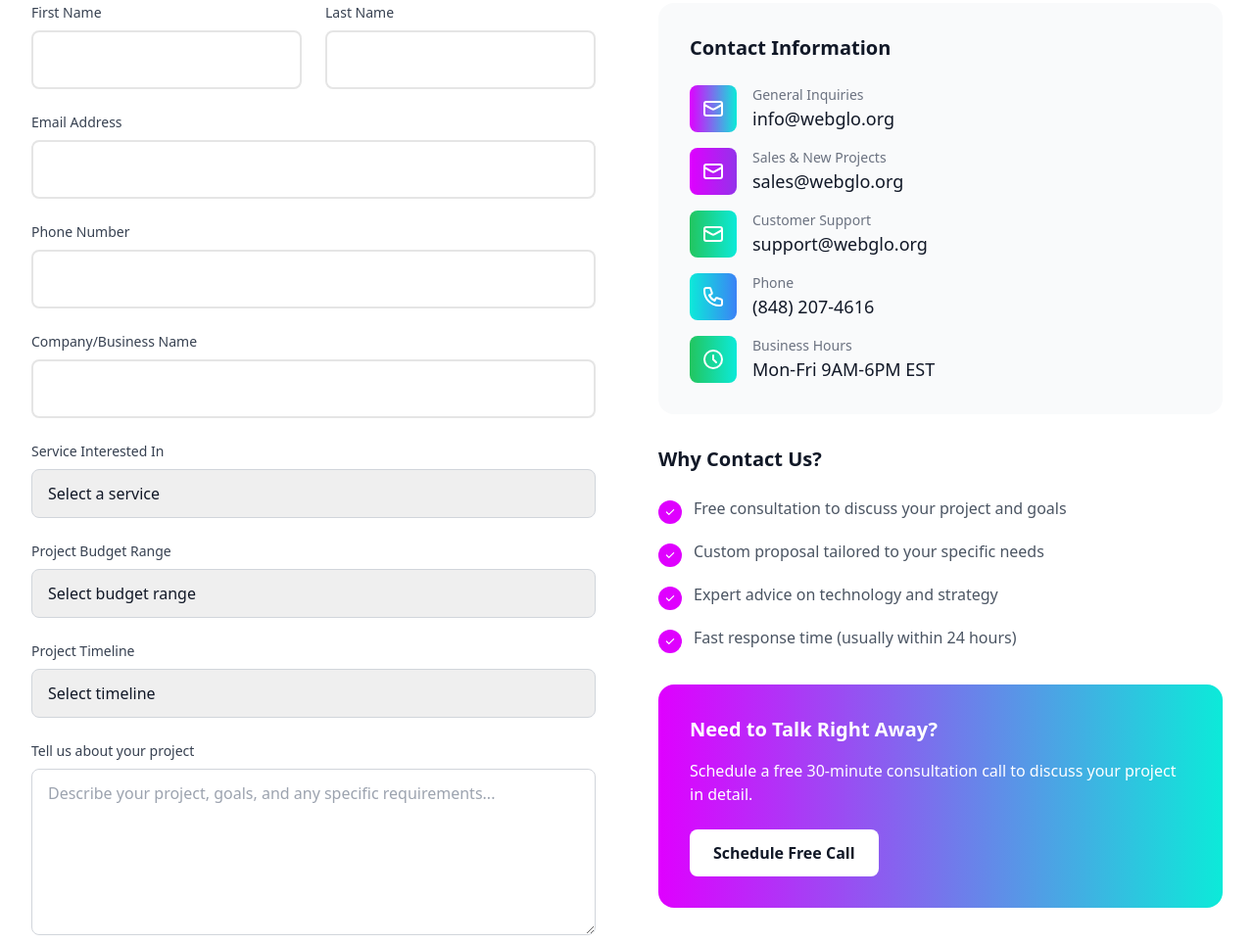
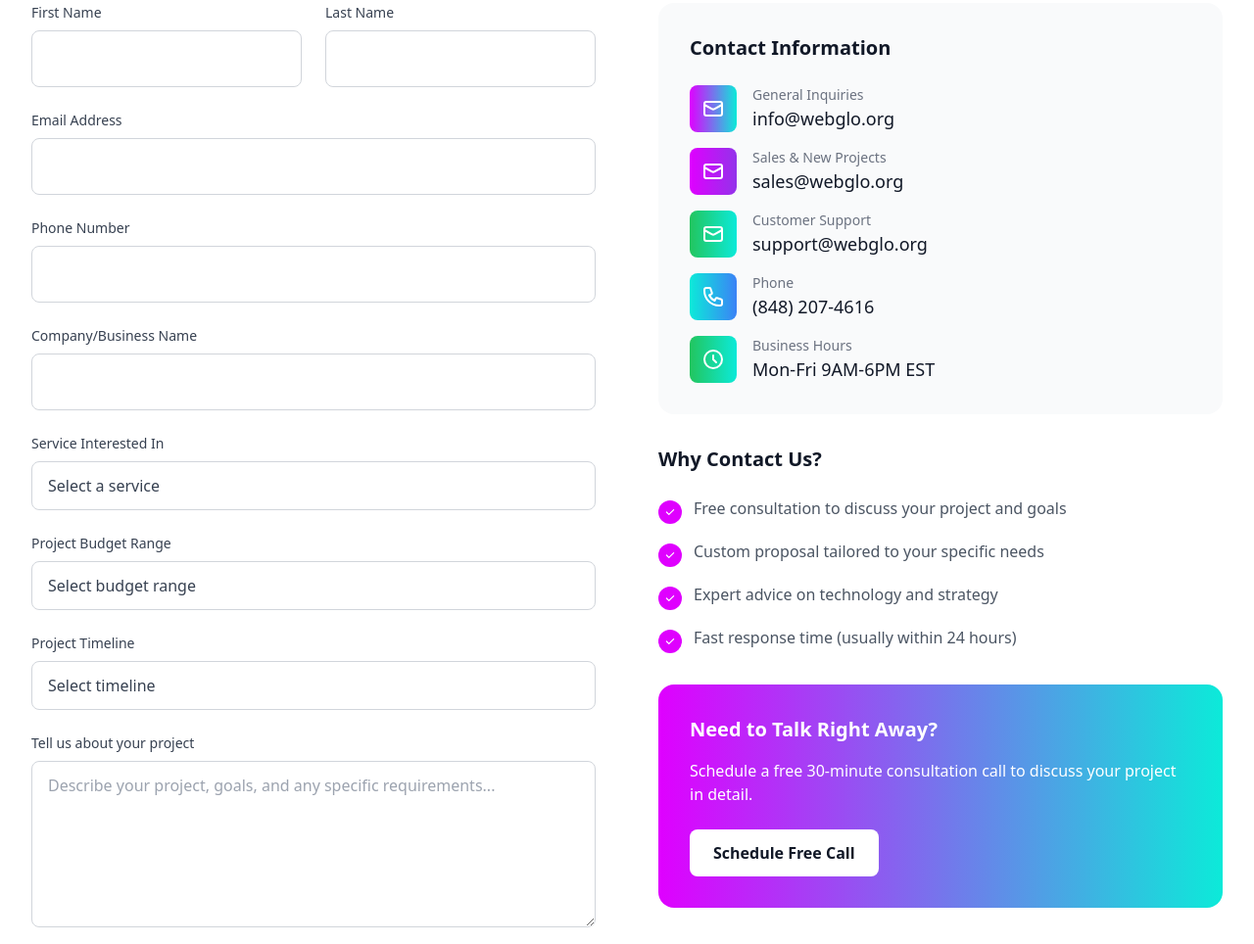
Before and after one commit to GeorgiyAleksanyan/webglo-site, a plain HTML site: page contact.html in a window 1280 px wide. Shown: the part 614-1578 px from the top of the page at 98% size. Drawn offline with nearby package versions, Linux system fonts and the light colour scheme.

Commit message:
Fix UI issues: blog search bar spacing and form input visibility
- Blog search bar: Fixed text overlap with search icon by adjusting padding and positioning
- Form inputs: Added explicit background and text colors for consistent visibility
- Updated all form elements (contact, newsletter) with bg-white and text-gray-900
- Enhanced CSS with !important rules to override any dark styling conflicts
- Added pointer-events-none to search icon to prevent interaction issues
- Improved placeholder visibility across all form inputs

```diff
--- a/contact.html
+++ b/contact.html
@@ -52,37 +52,37 @@
               <div>
                 <label for="firstName" class="block text-sm font-medium text-gray-700 mb-2">First Name</label>
                 <input type="text" id="firstName" name="firstName" required
-                       class="w-full px-4 py-3 border border-gray-300 rounded-lg focus:ring-2 focus:ring-[#df00ff] focus:border-transparent transition-colors">
+                       class="w-full px-4 py-3 border border-gray-300 rounded-lg focus:ring-2 focus:ring-[#df00ff] focus:border-transparent transition-colors bg-white text-gray-900">
               </div>
               <div>
                 <label for="lastName" class="block text-sm font-medium text-gray-700 mb-2">Last Name</label>
                 <input type="text" id="lastName" name="lastName" required
-                       class="w-full px-4 py-3 border border-gray-300 rounded-lg focus:ring-2 focus:ring-[#df00ff] focus:border-transparent transition-colors">
+                       class="w-full px-4 py-3 border border-gray-300 rounded-lg focus:ring-2 focus:ring-[#df00ff] focus:border-transparent transition-colors bg-white text-gray-900">
               </div>
             </div>
 
             <div>
               <label for="email" class="block text-sm font-medium text-gray-700 mb-2">Email Address</label>
               <input type="email" id="email" name="email" required
-                     class="w-full px-4 py-3 border border-gray-300 rounded-lg focus:ring-2 focus:ring-[#df00ff] focus:border-transparent transition-colors">
+                     class="w-full px-4 py-3 border border-gray-300 rounded-lg focus:ring-2 focus:ring-[#df00ff] focus:border-transparent transition-colors bg-white text-gray-900">
             </div>
 
             <div>
               <label for="phone" class="block text-sm font-medium text-gray-700 mb-2">Phone Number</label>
               <input type="tel" id="phone" name="phone"
-                     class="w-full px-4 py-3 border border-gray-300 rounded-lg focus:ring-2 focus:ring-[#df00ff] focus:border-transparent transition-colors">
+                     class="w-full px-4 py-3 border border-gray-300 rounded-lg focus:ring-2 focus:ring-[#df00ff] focus:border-transparent transition-colors bg-white text-gray-900">
             </div>
 
             <div>
               <label for="company" class="block text-sm font-medium text-gray-700 mb-2">Company/Business Name</label>
               <input type="text" id="company" name="company"
-                     class="w-full px-4 py-3 border border-gray-300 rounded-lg focus:ring-2 focus:ring-[#df00ff] focus:border-transparent transition-colors">
+                     class="w-full px-4 py-3 border border-gray-300 rounded-lg focus:ring-2 focus:ring-[#df00ff] focus:border-transparent transition-colors bg-white text-gray-900">
             </div>
 
             <div>
               <label for="service" class="block text-sm font-medium text-gray-700 mb-2">Service Interested In</label>
               <select id="service" name="service"
-                      class="w-full px-4 py-3 border border-gray-300 rounded-lg focus:ring-2 focus:ring-[#df00ff] focus:border-transparent transition-colors">
+                      class="w-full px-4 py-3 border border-gray-300 rounded-lg focus:ring-2 focus:ring-[#df00ff] focus:border-transparent transition-colors bg-white text-gray-900">
                 <option value="">Select a service</option>
                 <option value="web-design">Web Design</option>
                 <option value="web-development">Web Development</option>
@@ -100,7 +100,7 @@
             <div>
               <label for="budget" class="block text-sm font-medium text-gray-700 mb-2">Project Budget Range</label>
               <select id="budget" name="budget"
-                      class="w-full px-4 py-3 border border-gray-300 rounded-lg focus:ring-2 focus:ring-[#df00ff] focus:border-transparent transition-colors">
+                      class="w-full px-4 py-3 border border-gray-300 rounded-lg focus:ring-2 focus:ring-[#df00ff] focus:border-transparent transition-colors bg-white text-gray-900">
                 <option value="">Select budget range</option>
                 <option value="under-5k">Under $5,000</option>
                 <option value="5k-10k">$5,000 - $10,000</option>
@@ -115,7 +115,7 @@
             <div>
               <label for="timeline" class="block text-sm font-medium text-gray-700 mb-2">Project Timeline</label>
               <select id="timeline" name="timeline"
-                      class="w-full px-4 py-3 border border-gray-300 rounded-lg focus:ring-2 focus:ring-[#df00ff] focus:border-transparent transition-colors">
+                      class="w-full px-4 py-3 border border-gray-300 rounded-lg focus:ring-2 focus:ring-[#df00ff] focus:border-transparent transition-colors bg-white text-gray-900">
                 <option value="">Select timeline</option>
                 <option value="asap">ASAP</option>
                 <option value="1-month">Within 1 month</option>
@@ -130,7 +130,7 @@
               <label for="message" class="block text-sm font-medium text-gray-700 mb-2">Tell us about your project</label>
               <textarea id="message" name="message" rows="6"
                         placeholder="Describe your project, goals, and any specific requirements..."
-                        class="w-full px-4 py-3 border border-gray-300 rounded-lg focus:ring-2 focus:ring-[#df00ff] focus:border-transparent transition-colors"></textarea>
+                        class="w-full px-4 py-3 border border-gray-300 rounded-lg focus:ring-2 focus:ring-[#df00ff] focus:border-transparent transition-colors bg-white text-gray-900"></textarea>
             </div>
 
             <!-- Honeypot field - hidden from humans, visible to bots -->
--- a/css/mobile-first.css
+++ b/css/mobile-first.css
@@ -86,6 +86,8 @@
   font-size: 16px; /* Prevents zoom on iOS */
   border: 2px solid #e5e5e5;
   border-radius: 8px;
+  background-color: #ffffff;
+  color: #374151; /* Ensure dark text on light background */
   transition: border-color 0.2s ease;
   -webkit-appearance: none;
   appearance: none;
@@ -96,7 +98,16 @@
 select:focus {
   outline: none;
   border-color: #df00ff;
+  background-color: #ffffff;
+  color: #374151; /* Maintain dark text on focus */
   box-shadow: 0 0 0 3px rgba(223, 0, 255, 0.1);
+}
+
+/* Ensure placeholder text is visible */
+input::placeholder,
+textarea::placeholder {
+  color: #9ca3af;
+  opacity: 1;
 }
 
 /* Mobile-Optimized Cards */
--- a/css/style.css
+++ b/css/style.css
@@ -2,6 +2,36 @@
 .fade-in { animation: fadeIn 1s ease-in; }
 @keyframes fadeIn { from { opacity: 0; } to { opacity: 1; } }
 .active-link { color: #df00ff !important; }
+
+/* Form Input Consistency - Ensure visibility across all forms */
+input[type="text"],
+input[type="email"],
+input[type="tel"],
+input[type="search"],
+textarea,
+select {
+  background-color: #ffffff !important;
+  color: #374151 !important;
+  border: 1px solid #d1d5db !important;
+}
+
+input[type="text"]:focus,
+input[type="email"]:focus,
+input[type="tel"]:focus,
+input[type="search"]:focus,
+textarea:focus,
+select:focus {
+  background-color: #ffffff !important;
+  color: #374151 !important;
+  border-color: #df00ff !important;
+}
+
+/* Placeholder styling for better visibility */
+input::placeholder,
+textarea::placeholder {
+  color: #9ca3af !important;
+  opacity: 1 !important;
+}
 
 /* Like animation */
 @keyframes like-float {
```
Also changed, not shown: blog.html (+4 -4 lines).
